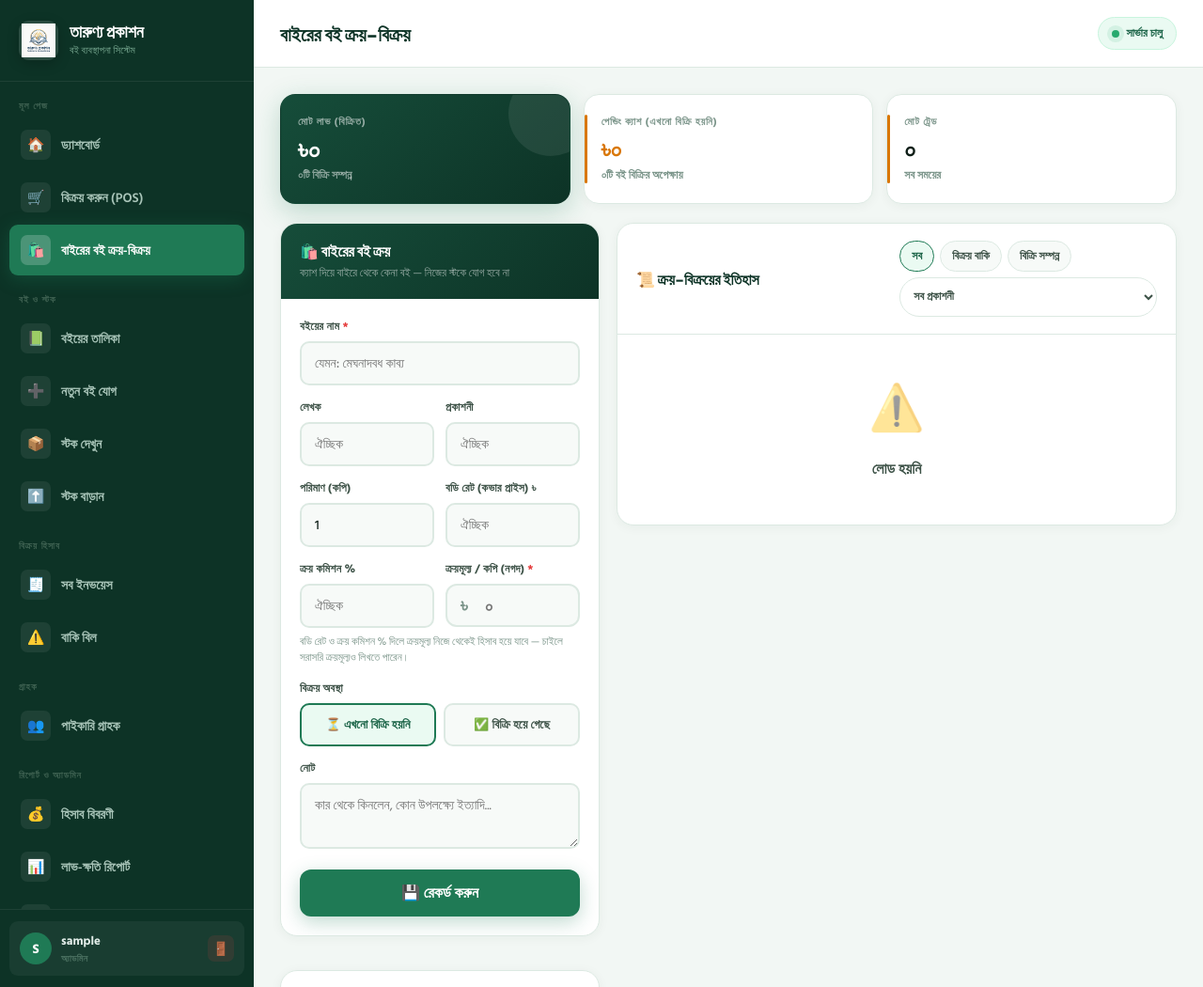
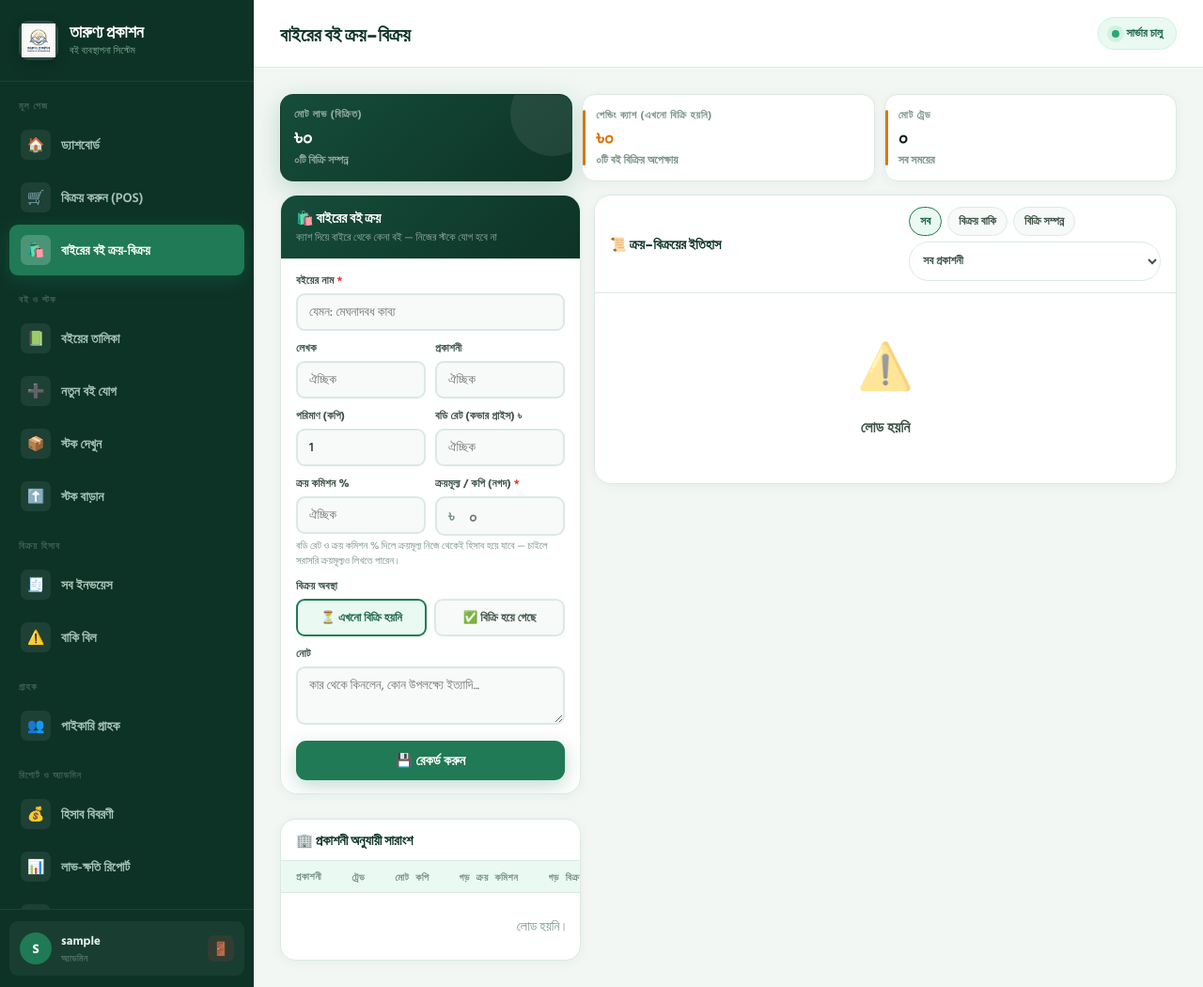
Before and after one commit to mwhzz/tarunno-prokashon-bookshop, a Django app: page /external-trade/ in a window 1280 px wide. Shown: the whole page at 94% size. Run offline with Django 5.2, Linux system fonts and the light colour scheme; the visitor is signed in with stand-in values (Sample User, id 1); parts of the project's set-up code (start-up, migrations or seed data) failed here and were passed over.

Commit message:
Tighten spacing and card density across dashboard-style pages
Stat cards, form panels, and list rows on external_trade, expenses,
dashboard, reports, accounts, and add_stock all shared the same
generous-padding convention (110-170px min-height cards, 18-22px
padding, 14-20px gaps) — fine with lots of content, but with the
typical single/few-row datasets this app usually shows, it read as
mostly empty space rather than a deliberate layout. Tightened padding,
gaps, and font sizes proportionally throughout (card min-heights
dropped ~30-40%, field spacing in entry forms roughly halved) without
touching functionality.

Co-Authored-By: Claude Sonnet 5 <noreply@anthropic.com>

```diff
--- a/templates/external_trade.html
+++ b/templates/external_trade.html
@@ -10,16 +10,17 @@
 .ext-summary {
   display: grid;
   grid-template-columns: repeat(3, 1fr);
-  gap: 14px;
-  margin-bottom: 20px;
+  gap: 10px;
+  margin-bottom: 14px;
 }
 
 .es-card {
   background: #fff; border: 1px solid var(--border);
-  border-radius: 16px; padding: 20px 18px;
+  border-radius: 14px; padding: 12px 14px;
   box-shadow: 0 2px 12px rgba(13,51,38,.05);
-  display: flex; flex-direction: column; justify-content: space-between;
-  min-height: 110px; position: relative; overflow: hidden;
+  display: flex; flex-direction: column; justify-content: center;
+  gap: 2px;
+  position: relative; overflow: hidden;
   transition: box-shadow .2s, transform .18s;
 }
 
@@ -49,11 +50,11 @@
 
 .es-val {
   font-family: 'JetBrains Mono', monospace;
-  font-size: 26px; font-weight: 700; color: var(--warning);
-  margin: 6px 0 4px; line-height: 1;
+  font-size: 22px; font-weight: 700; color: var(--warning);
+  line-height: 1.15;
 }
 
-.es-card.profit .es-val { color: #fff; font-size: 28px; }
+.es-card.profit .es-val { color: #fff; font-size: 23px; }
 
 .es-sub { font-size:12px; color:var(--muted); font-weight:600; }
 .es-card.profit .es-sub { color: rgba(255,255,255,.5); }
@@ -61,8 +62,8 @@
 /* ─── SHELL ─── */
 .ext-shell {
   display: grid;
-  grid-template-columns: 340px minmax(0,1fr);
-  gap: 18px;
+  grid-template-columns: 320px minmax(0,1fr);
+  gap: 14px;
   align-items: start;
 }
 
@@ -76,28 +77,28 @@
 
 .ec-head {
   background: linear-gradient(135deg, var(--g800), var(--g900));
-  padding: 18px 20px;
+  padding: 13px 16px;
 }
 
-.ec-head-title { font-family:'Plus Jakarta Sans',sans-serif; font-size:16px; font-weight:800; color:#fff; }
-.ec-head-sub   { font-size:12px; color:rgba(255,255,255,.55); margin-top:4px; }
+.ec-head-title { font-family:'Plus Jakarta Sans',sans-serif; font-size:15px; font-weight:800; color:#fff; }
+.ec-head-sub   { font-size:11.5px; color:rgba(255,255,255,.55); margin-top:2px; }
 
-.ec-body { padding: 20px; }
+.ec-body { padding: 14px 16px; }
 
-.ec-field { margin-bottom:14px; }
+.ec-field { margin-bottom:9px; }
 
 .ec-field label {
-  display:block; font-size:12px; font-weight:800;
-  color:var(--text2); margin-bottom:6px;
+  display:block; font-size:11.5px; font-weight:800;
+  color:var(--text2); margin-bottom:4px;
 }
 
 .ec-input {
-  width:100%; min-height:46px;
-  padding: 10px 14px;
-  border: 2px solid var(--border); border-radius:10px;
+  width:100%; min-height:38px;
+  padding: 7px 12px;
+  border: 2px solid var(--border); border-radius:9px;
   background: var(--surface2);
   font-family:'Hind Siliguri',sans-serif;
-  font-size:14px; font-weight:500; color:var(--text);
+  font-size:13.5px; font-weight:500; color:var(--text);
   outline:none; transition:all .18s;
 }
 
@@ -106,30 +107,30 @@
   box-shadow: 0 0 0 4px rgba(27,122,85,.1);
 }
 
-.ec-row { display:grid; grid-template-columns:1fr 1fr; gap:12px; }
+.ec-row { display:grid; grid-template-columns:1fr 1fr; gap:10px; }
 
 .commission-hint {
-  font-size: 11.5px; color: var(--muted); margin: -8px 0 14px; line-height: 1.5;
+  font-size: 11px; color: var(--muted); margin: -5px 0 9px; line-height: 1.4;
 }
 .commission-hint b { color: var(--g700); }
 
 .amount-wrap { position: relative; }
 
 .amount-sym {
-  position: absolute; left:16px; top:50%;
+  position: absolute; left:14px; top:50%;
   transform: translateY(-50%);
   font-family:'JetBrains Mono',monospace;
-  font-size:20px; font-weight:700; color:var(--muted);
+  font-size:17px; font-weight:700; color:var(--muted);
   pointer-events:none;
 }
 
 .amount-inp {
-  width:100%; height:52px;
-  padding: 0 14px 0 40px;
-  border: 2px solid var(--border); border-radius:12px;
+  width:100%; height:42px;
+  padding: 0 12px 0 34px;
+  border: 2px solid var(--border); border-radius:10px;
   background: var(--surface2);
   font-family:'JetBrains Mono',monospace;
-  font-size:22px; font-weight:700; color:var(--g900);
+  font-size:18px; font-weight:700; color:var(--g900);
   outline:none; transition:all .18s;
 }
 
@@ -140,11 +141,11 @@
 }
 
 .ec-field textarea {
-  width:100%; min-height:64px;
-  padding:10px 14px; border:2px solid var(--border);
-  border-radius:10px; background:var(--surface2);
+  width:100%; min-height:46px;
+  padding:7px 12px; border:2px solid var(--border);
+  border-radius:9px; background:var(--surface2);
   font-family:'Hind Siliguri',sans-serif;
-  font-size:14px; color:var(--text); outline:none; resize:vertical;
+  font-size:13.5px; color:var(--text); outline:none; resize:vertical;
   transition:all .18s;
 }
 
@@ -158,15 +159,15 @@
   display: grid;
   grid-template-columns: 1fr 1fr;
   gap: 8px;
-  margin-bottom: 14px;
+  margin-bottom: 9px;
 }
 
 .sold-btn {
-  padding: 10px 8px; border-radius: 10px;
+  padding: 8px; border-radius: 9px;
   border: 2px solid var(--border);
   background: var(--surface2);
   font-family:'Hind Siliguri',sans-serif;
-  font-size: 13px; font-weight: 700;
+  font-size: 12.5px; font-weight: 700;
   color: var(--text2); cursor: pointer;
   text-align: center;
   transition: all .15s;
@@ -178,14 +179,15 @@
 .sold-extra.show { display: block; }
 
 .save-ext-btn {
-  width:100%; min-height:50px;
-  border-radius:12px; background:var(--accent);
+  width:100%; min-height:42px;
+  border-radius:11px; background:var(--accent);
   color:#fff; border:none; cursor:pointer;
   font-family:'Hind Siliguri',sans-serif;
-  font-size:16px; font-weight:800;
+  font-size:14.5px; font-weight:800;
   display:flex; align-items:center; justify-content:center; gap:8px;
   box-shadow:0 6px 20px rgba(27,122,85,.28);
   transition:all .18s;
+  margin-top: 2px;
 }
 
 .save-ext-btn:hover { background:var(--accent-dark); transform:translateY(-1px); box-shadow:0 8px 28px rgba(27,122,85,.38); }
@@ -200,14 +202,14 @@
 
 .rp-header {
   display:flex; align-items:center; justify-content:space-between;
-  padding:18px 20px; border-bottom:1px solid var(--border); gap:12px;
+  padding:12px 16px; border-bottom:1px solid var(--border); gap:12px;
 }
 
-.rp-title { font-family:'Plus Jakarta Sans',sans-serif; font-size:16px; font-weight:800; color:var(--g900); }
+.rp-title { font-family:'Plus Jakarta Sans',sans-serif; font-size:14.5px; font-weight:800; color:var(--g900); }
 
 .rp-filters { display:flex; gap:6px; align-items:center; flex-wrap:wrap; }
 .rp-filter {
-  padding: 6px 12px; border-radius: 99px;
+  padding: 5px 11px; border-radius: 99px;
   border: 1.5px solid var(--border);
   background: var(--surface2);
   font-size: 12px; font-weight: 700;
@@ -217,7 +219,7 @@
 .rp-filter.active { border-color: var(--accent); background: var(--g100); color: var(--g700); }
 
 .publisher-select {
-  height: 32px; padding: 0 10px; border-radius: 99px;
+  height: 29px; padding: 0 10px; border-radius: 99px;
   border: 1.5px solid var(--border); background: #fff;
   font-family: 'Hind Siliguri', sans-serif;
   font-size: 12px; font-weight: 700; color: var(--text2);
@@ -227,20 +229,20 @@
 /* ─── PUBLISHER SUMMARY ─── */
 .pub-panel {
   background:#fff; border:1px solid var(--border);
-  border-radius:18px; overflow:hidden;
+  border-radius:16px; overflow:hidden;
   box-shadow:0 2px 12px rgba(13,51,38,.05);
-  margin-top: 18px;
+  margin-top: 12px;
 }
 
 .pub-table-wrap { overflow-x: auto; }
 
-.pub-table { width: 100%; border-collapse: collapse; font-size: 13px; white-space: nowrap; }
+.pub-table { width: 100%; border-collapse: collapse; font-size: 12.5px; white-space: nowrap; }
 .pub-table th {
-  text-align: left; padding: 10px 20px; font-size: 11px; font-weight: 800;
+  text-align: left; padding: 8px 16px; font-size: 10.5px; font-weight: 800;
   color: var(--muted); text-transform: uppercase; letter-spacing: .05em;
   border-bottom: 1px solid var(--border);
 }
-.pub-table td { padding: 12px 20px; border-bottom: 1px solid #f0f7f3; }
+.pub-table td { padding: 9px 16px; border-bottom: 1px solid #f0f7f3; }
 .pub-table tr:last-child td { border-bottom: none; }
 .pub-table .num { font-family: 'JetBrains Mono', monospace; text-align: right; }
 .pub-table .profit-pos { color: var(--accent); font-weight: 800; }
@@ -248,7 +250,7 @@
 
 /* trade row */
 .trade-row {
-  padding:14px 20px; border-bottom:1px solid #f0f7f3;
+  padding:10px 16px; border-bottom:1px solid #f0f7f3;
   transition:background .12s;
 }
 .trade-row:last-child { border-bottom:none; }
@@ -282,20 +284,20 @@
 
 .tr-complete-btn {
   flex-shrink:0;
-  padding: 8px 14px; border-radius: 99px;
+  padding: 6px 12px; border-radius: 99px;
   border: 1.5px solid var(--accent);
   background: #fff; color: var(--accent);
-  font-size: 12px; font-weight: 800; cursor: pointer;
+  font-size: 11.5px; font-weight: 800; cursor: pointer;
   transition: all .15s;
 }
 .tr-complete-btn:hover { background: var(--accent); color:#fff; }
 
 .tr-stock-btn {
   flex-shrink:0;
-  padding: 8px 14px; border-radius: 99px;
+  padding: 6px 12px; border-radius: 99px;
   border: 1.5px solid var(--info);
   background: #fff; color: var(--info);
-  font-size: 12px; font-weight: 800; cursor: pointer;
+  font-size: 11.5px; font-weight: 800; cursor: pointer;
   transition: all .15s;
 }
 .tr-stock-btn:hover { background: var(--info); color:#fff; }
@@ -485,7 +487,7 @@
             <label>ক্রয়মূল্য / কপি (নগদ) <span style="color:var(--danger)">*</span></label>
             <div class="amount-wrap">
               <span class="amount-sym">৳</span>
-              <input class="amount-inp" id="e-purchase-price" type="number" min="0" placeholder="০" style="height:46px; font-size:18px;">
+              <input class="amount-inp" id="e-purchase-price" type="number" min="0" placeholder="০">
             </div>
           </div>
         </div>
@@ -509,7 +511,7 @@
               <label>বিক্রয়মূল্য / কপি</label>
               <div class="amount-wrap">
                 <span class="amount-sym">৳</span>
-                <input class="amount-inp" id="e-selling-price" type="number" min="0" placeholder="০" style="height:46px; font-size:18px;">
+                <input class="amount-inp" id="e-selling-price" type="number" min="0" placeholder="০">
               </div>
             </div>
           </div>
```
Also changed, not shown: templates/accounts.html (+16 -16 lines), templates/add_stock.html (+7 -7 lines), templates/dashboard.html (+29 -29 lines), templates/expenses.html (+45 -44 lines), templates/reports.html (+20 -20 lines).
